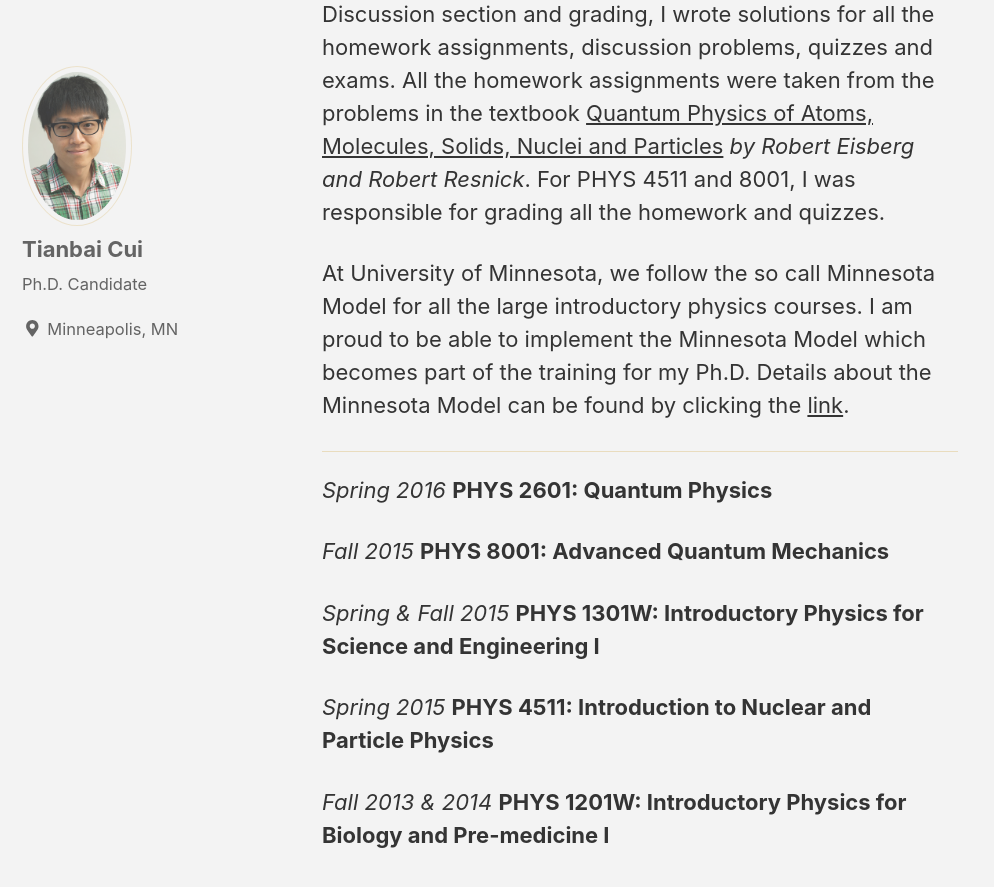
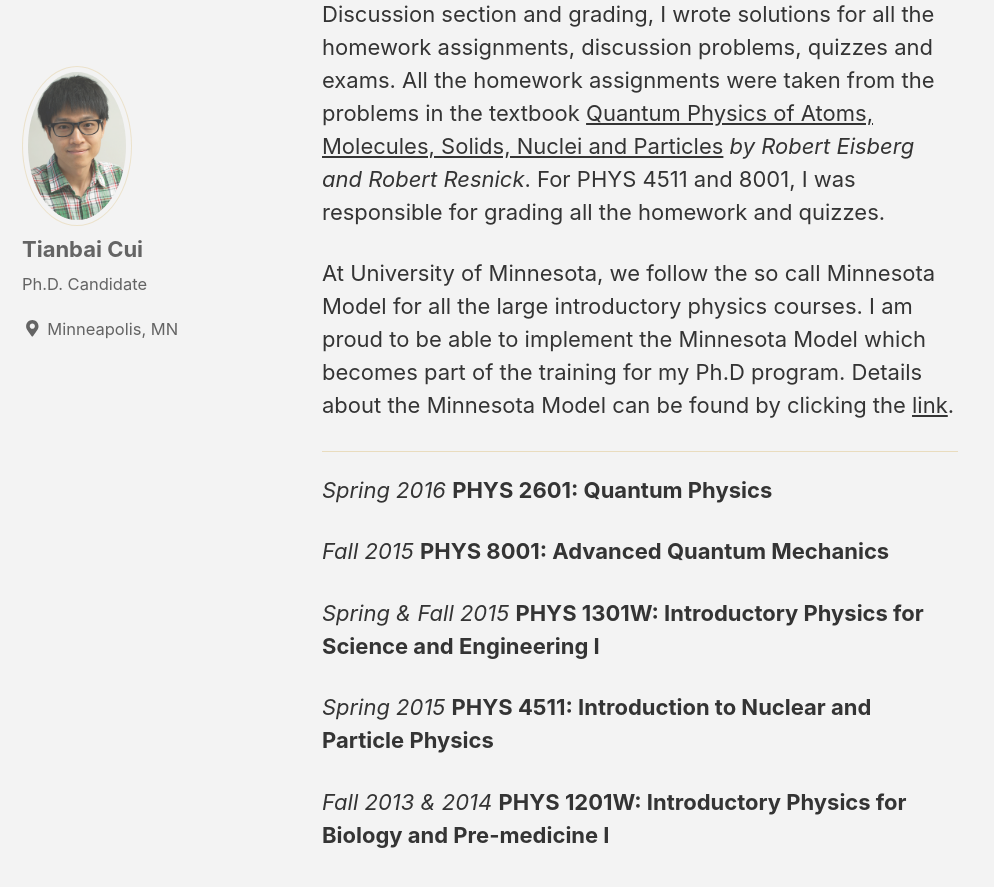
Before and after one commit to TianbaiCui/tianbaicui.github.io, a Jekyll site: the page built from _pages/Teaching.md, in a window 1280 px wide and 900 px high, scrolled down 1636 px. Shown: the top 887 px of the window, without its empty margins (0-994 px from the left). Built offline with Jekyll 4.4.1, drawn with Linux system fonts in a browser that asks for light colours; nearby versions of some CDN libraries; some of the changed text lies outside the part shown.

```diff
--- a/_config.yml
+++ b/_config.yml
@@ -16,7 +16,7 @@ minimal_mistakes_skin    : "dirt" # "default", "air", "aqua", "contrast", "dark"
 
 # Site Settings
 locale                   : "en-US"
-title                    : "Tianbai Cui"
+title                    : "Tianbai's Website"
 title_separator          : "-"
 name                     : "Tianbai Cui"
 description              : "Personal website."
--- a/_pages/Teaching.md
+++ b/_pages/Teaching.md
@@ -9,7 +9,7 @@ I led Lab and Discussion sections for PHYS 1201 & 1301. During the Lab section,
 For PHYS 2601, besides leading a Discussion section and grading, I wrote solutions for all the homework assignments, discussion problems, quizzes and exams. All the homework assignments were taken from the problems in the textbook [Quantum Physics of Atoms, Molecules, Solids, Nuclei and Particles](https://www.amazon.com/Quantum-Physics-Molecules-Solids-Particles/dp/047187373X/ref=sr_1_1?ie=UTF8&qid=1507669735&sr=8-1&keywords=quantum+physics+of+atoms+molecules+solids+nuclei+and+particles) *by Robert Eisberg and Robert Resnick*.
 For PHYS 4511 and 8001, I was responsible for grading all the homework and quizzes.
 
-At University of Minnesota, we follow the so call Minnesota Model for all the large introductory physics courses. I am proud to be able to implement the Minnesota Model which becomes part of the training for my Ph.D. Details about the Minnesota Model can be found by clicking the [link]("http://groups.physics.umn.edu/physed/Research/MNModel/Model.html").
+At University of Minnesota, we follow the so call Minnesota Model for all the large introductory physics courses. I am proud to be able to implement the Minnesota Model which becomes part of the training for my Ph.D program. Details about the Minnesota Model can be found by clicking the [link]("http://groups.physics.umn.edu/physed/Research/MNModel/Model.html").
 
 ---
 
```
Also changed, not shown: _pages/Talks.md (+3 -0 lines), _pages/About.md (added).
